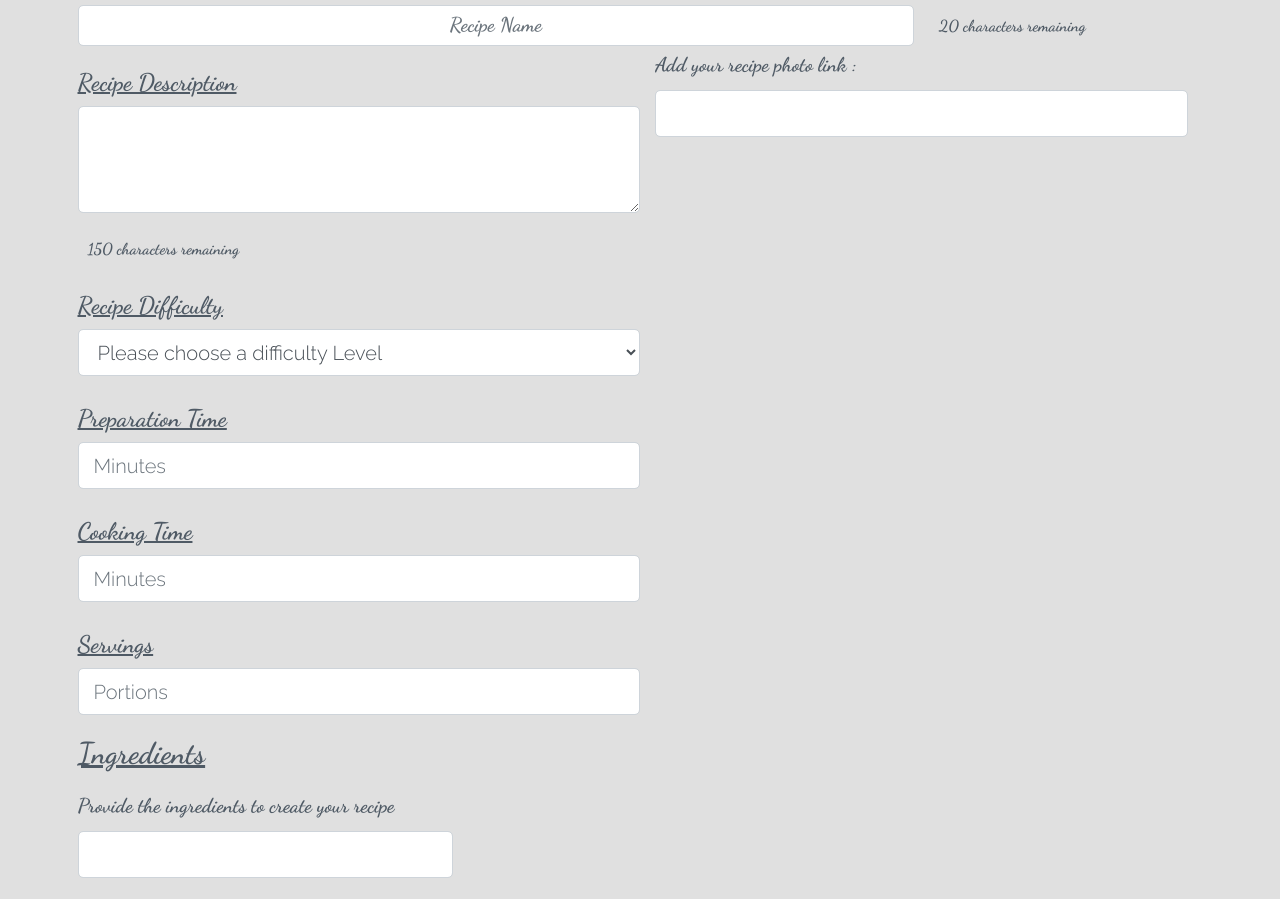
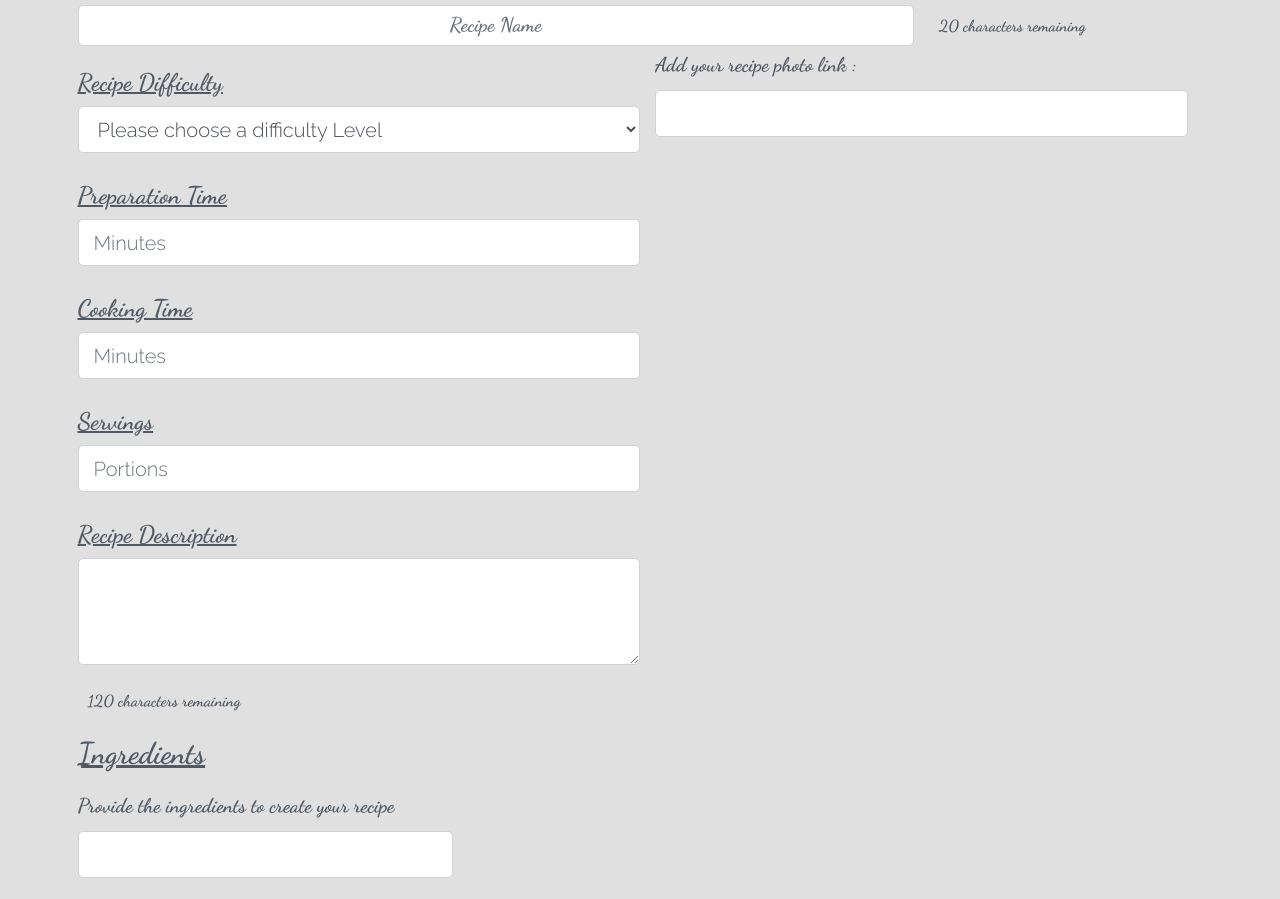
Before and after one commit to Dhracko/frankies_kitchen, a Flask app: page /add_recipe in a window 1280 px wide. Shown: the part 150-1049 px from the top of the page. Run offline with Flask 2, Linux system fonts and the light colour scheme; some libraries are stand-ins or nearby versions.

Commit message:
Increase the font & reduce description max characters number

```diff
--- a/static/css/style.css
+++ b/static/css/style.css
@@ -142,8 +142,8 @@ body {
 }
 
 .card-front img {
-  max-height: 200px;
-  max-width: 300px;
+    width: inherit;
+    max-height: 87%;
 }
 
 .flip-card-inner {
@@ -172,7 +172,7 @@ body {
 
 .card-back {
   transform: rotateY(180deg);
-  font-size: 16px
+  font-size: 20px
 }
 
 /* New Recipe Creation  */
--- a/static/js/add-recipe.js
+++ b/static/js/add-recipe.js
@@ -14,11 +14,11 @@ $(document).ready(function () {
   });
 
   $("textarea").keypress(function () {
-    if (this.value.length > 150) {
+    if (this.value.length > 120) {
       return false;
     }
     $("#description-count").html(
-      "Remaining characters : " + (150 - this.value.length)
+      "Remaining characters : " + (120 - this.value.length)
     );
   });
 
--- a/templates/base.html
+++ b/templates/base.html
@@ -75,7 +75,7 @@
       <div class="container-fluid footer-bg">
         <div class="row">
           <div class="col-12 col-md social-icon">
-            <a href="https://www.facebook.com/" target="_blank" `rel="noreferrer"
+            <a href="https://www.facebook.com/" target="_blank" rel="noreferrer"
               ><i class="fab fa-facebook-f"></i></a>
             <a href="https://twitter.com/" target="_blank" rel="noreferrer"
               ><i class="fab fa-twitter" ></i
--- a/templates/create_recipe.html
+++ b/templates/create_recipe.html
@@ -26,31 +26,8 @@
   <!-- Recipe Input -->
   <div class="container-fluid">
     <div class="row">
-      <!-- Recipe Description -->
       <div class="col">
         <div class="row recipe-header">
-          <label class="col-12">
-            <strong class="desc-heading">Recipe Description</strong>
-            <div class="col-12">
-              <textarea
-                class="form-control"
-                name="recipe_description"
-                id="description"
-                cols="40"
-                rows="3"
-                minlength="10"
-                maxlength="150"
-                required
-              ></textarea></div
-          ></label>
-          <div class="text-remaining text-left p-2">
-            <small
-              ><span id="description-count">150</span> characters
-              remaining</small
-            >
-          </div>
-          <div class="w-100"></div>
-
           <!-- Recipe Dificulty drop down menu -->
           <label class="col-12">
             <strong class="desc-heading">Recipe Difficulty</strong>
@@ -64,8 +41,9 @@
                 <option value="Medium">Medium</option>
                 <option value="Hard">Hard</option>
               </select>
-            </div></label
-          >
+            </div>
+          </label>
+
           <!-- Preparation Time Input -->
           <label class="col-12">
             <strong class="desc-heading">Preparation Time</strong>
@@ -81,6 +59,7 @@
                 required
               /></div
           ></label>
+
           <!-- Cooking Time Input -->
           <label class="col-12">
             <strong class="desc-heading">Cooking Time</strong>
@@ -96,6 +75,7 @@
                 required
               /></div
           ></label>
+
           <!-- Portions -->
           <label class="col-12">
             <strong class="desc-heading">Servings</strong>
@@ -111,6 +91,28 @@
                 required
               /></div
           ></label>
+
+          <!-- Recipe Description -->
+          <label class="col-12">
+            <strong class="desc-heading">Recipe Description</strong>
+            <div class="col-12">
+              <textarea
+                class="form-control"
+                name="recipe_description"
+                id="description"
+                cols="40"
+                rows="3"
+                minlength="10"
+                maxlength="120"
+                required
+              ></textarea></div
+          ></label>
+          <div class="text-remaining text-left p-2">
+            <small
+              ><span id="description-count">120</span> characters
+              remaining</small
+            >
+          </div>
         </div>
       </div>
 
--- a/templates/edit_recipe.html
+++ b/templates/edit_recipe.html
@@ -37,14 +37,14 @@
               cols="40"
               rows="3"
               minlength="10"
-              maxlength="150"
+              maxlength="120"
             >
             {{recipe.recipe_description}}</textarea
             >
           </div>
           <div class="text-remaining text-left p-2">
             <small
-              ><span id="description-count">150</span> characters
+              ><span id="description-count">120</span> characters
               remaining</small
             >
           </div>
```
Also changed, not shown: templates/initial.html (+5 -15 lines).
